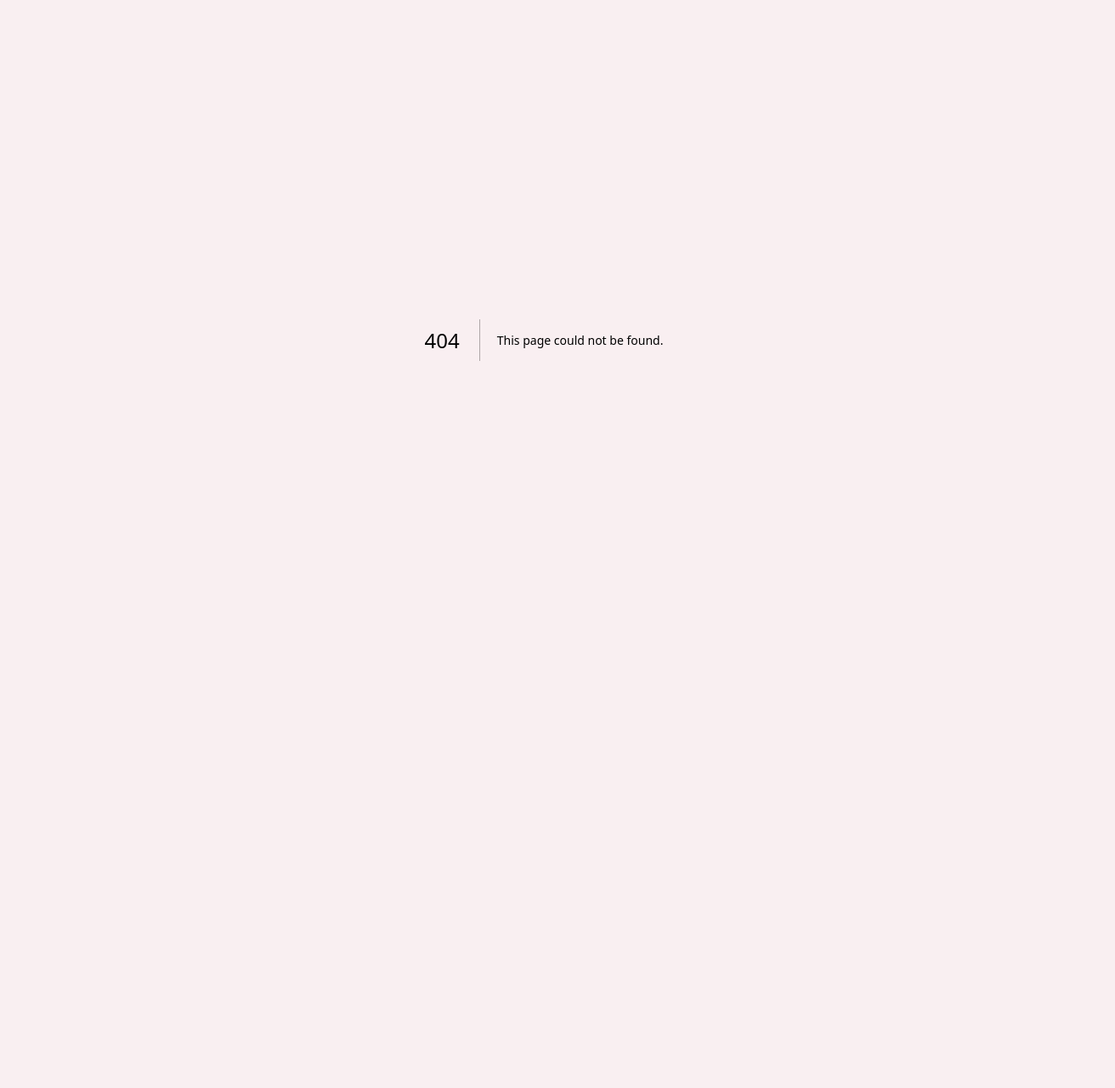
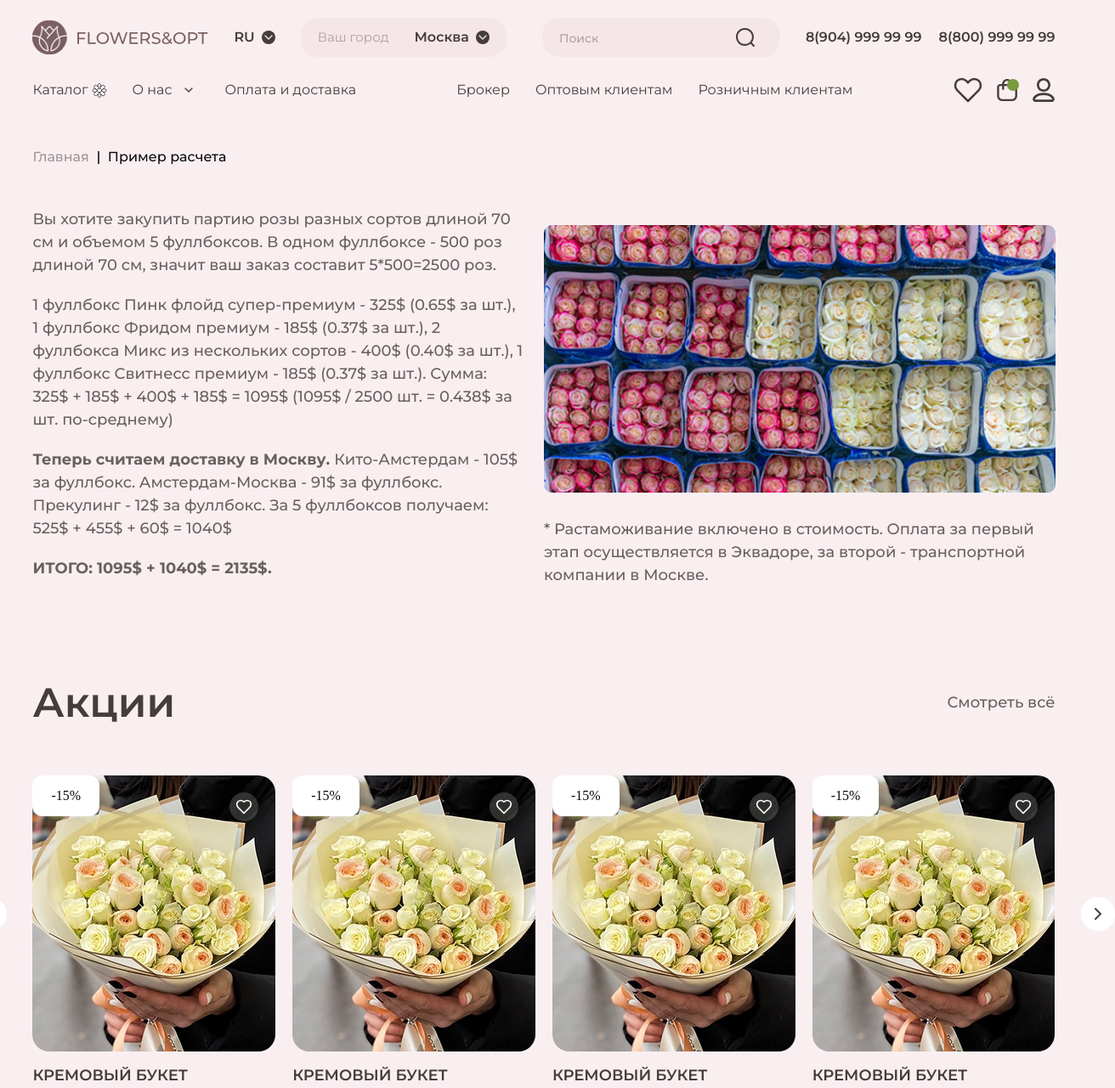
Before and after one commit to OktamovShokhjahon/flower-online-shop, a Next.js app: page /example-calculation in a window 1280 px wide. Before the commit this address had no page. Shown: the top 1281 px of the page at 85% size, 1312 px wide, since content can reach past the window. Before the commit the page ends 800 px from the top, so only its background shows below. Built offline with nearby package versions, Linux system fonts and the light colour scheme.

Commit message:
example calculation end

```diff
--- a/app/(root)/_components/breadcrumps.jsx
+++ b/app/(root)/_components/breadcrumps.jsx
@@ -1,6 +1,7 @@
 "use client";
 
 import Link from "next/link";
+import { Fragment } from "react";
 
 function BreadCrumps({ links }) {
   return (
@@ -8,10 +9,9 @@ function BreadCrumps({ links }) {
       {links &&
         links.map((link, idx) => {
           return (
-            <>
+            <Fragment key={idx}>
               <Link
                 href={link.href}
-                key={idx}
                 className={
                   idx !== links.length - 1
                     ? "text-[16px] leading-[20px] font-medium font-montserrat text-[#453C3C80]/50"
@@ -25,7 +25,7 @@ function BreadCrumps({ links }) {
               ) : (
                 ""
               )}
-            </>
+            </Fragment>
           );
         })}
     </div>
--- /dev/null
+++ b/app/(root)/example-calculation/page.jsx
@@ -0,0 +1,149 @@
+"use client";
+
+import Image from "next/image";
+import BreadCrumps from "../_components/breadcrumps";
+import img1 from "../../../public/images/example-calculation-1.png";
+import { Swiper, SwiperSlide } from "swiper/react";
+// import swiperRef from "swiper";
+import "swiper/css";
+import "swiper/css/pagination";
+import "swiper/css/navigation";
+import { Autoplay, Navigation, Pagination } from "swiper/modules";
+import CustomImage from "../_components/image";
+import { ChevronLeft, ChevronRight, Heart } from "lucide-react";
+import { useMediaQuery } from "usehooks-ts";
+import { useRef } from "react";
+import { styles } from "../_components/helpers";
+
+const breadCrumps = [
+  {
+    name: "Главная",
+    href: "/",
+  },
+  {
+    name: "Пример расчета",
+    href: "/example-calculation",
+  },
+];
+
+function ExampleCalculation() {
+  const swiperRef = useRef(null);
+  const isMobile = useMediaQuery("(max-width: 768px)");
+
+  return (
+    <div className="main-container">
+      <BreadCrumps links={breadCrumps} />
+
+      <div className="mt-[50px] flex justify-between flex-col desktop:flex-row">
+        <div className="w-full desktop:w-[48%] flex flex-col gap-[20px]">
+          <p className="light-description">
+            Вы хотите закупить партию розы разных сортов длиной 70 см и объемом
+            5 фуллбоксов. В одном фуллбоксе - 500 роз длиной 70 см, значит ваш
+            заказ составит 5*500=2500 роз.
+          </p>
+          <p className="light-description">
+            1 фуллбокс Пинк флойд супер-премиум - 325$ (0.65$ за шт.), 1
+            фуллбокс Фридом премиум - 185$ (0.37$ за шт.), 2 фуллбокса Микс из
+            нескольких сортов - 400$ (0.40$ за шт.), 1 фуллбокс Свитнесс премиум
+            - 185$ (0.37$ за шт.). Сумма: 325$ + 185$ + 400$ + 185$ = 1095$
+            (1095$ / 2500 шт. = 0.438$ за шт. по-среднему)
+          </p>
+          <p className="light-description">
+            <span>Теперь считаем доставку в Москву. </span>
+            Кито-Амстердам - 105$ за фуллбокс. Амстердам-Москва - 91$ за
+            фуллбокс. Прекулинг - 12$ за фуллбокс. За 5 фуллбоксов получаем:
+            525$ + 455$ + 60$ = 1040$
+          </p>
+          <p className="light-description">
+            <span>ИТОГО: 1095$ + 1040$ = 2135$.</span>
+          </p>
+        </div>
+        <div className="mt-[20px] w-full desktop:w-[50%]">
+          <Image src={img1} alt="image" layout="responsive" />
+          <p className="light-description mt-[30px]">
+            * Растаможивание включено в стоимость. Оплата за первый этап
+            осуществляется в Эквадоре, за второй - транспортной компании в
+            Москве.
+          </p>
+        </div>
+      </div>
+
+      <div className="mt-[100px]">
+        <div className="flex justify-between items-center mb-[50px]">
+          <h1 className="bold-title">Акции</h1>
+          <p className="light-description">Смотреть всё</p>
+        </div>
+
+        <div className="mb-[100px]">
+          <div className="xl:w-[1360px] mx-auto w-full relative">
+            <Swiper
+              onSwiper={(swiper) => (swiperRef.current = swiper)}
+              modules={[Autoplay, Navigation]}
+              loop={true}
+              slidesPerView={isMobile ? 2 : 4}
+              spaceBetween={20}
+              className="w-full h-full z-[3]"
+            >
+              {[1, 2, 3, 4, 5, 6, 7, 8, 9, 10].map((c) => {
+                return (
+                  <SwiperSlide className="relative w-full" key={c}>
+                    <div className="w-full flex flex-col gap-4 relative">
+                      <div className="absolute top-2 right-2 md:top-5 md:right-5 z-[2]">
+                        <div
+                          className={`w-[22px] h-[22px] md:w-[34px] md:h-[34px] rounded-full bg-[#DBE0D233]/20 flex items-center justify-center ${styles.active}`}
+                        >
+                          <Heart className="text-white w-[14px] md:w-[20px]" />
+                        </div>
+                      </div>
+                      <div className="w-full h-[157px] md:h-[325px] relative md:rounded-[20px] rounded-[10px]">
+                        <CustomImage
+                          image="/images/vit.webp"
+                          title="vitrina"
+                          fill
+                          className1="object-cover md:rounded-[20px] rounded-[10px]"
+                        />
+                      </div>
+                      <p className="text-[13px] leading-[16px] polo:text-[18px] polo:leading-[24px] text-mainBlack uppercase font-montserrat font-semibold">
+                        Кремовый букет пионовидных роз
+                      </p>
+                      <div className="w-full flex gap-[12px] md:items-center md:flex-row flex-col md:justify-between">
+                        <p className="text-[18px] leading-[24px] text-mainBlack font-montserrat font-semibold">
+                          4 290 ₽
+                          <span className="ml-[5px] bg-red-700 text-white text-[12px] line-through">
+                            4890 ₽
+                          </span>
+                        </p>
+                        <button
+                          className={`w-full xs:w-[155px] h-[50px] md:h-[54px] md:rounded-[20px] rounded-[10px] text-white bg-[#7D6064] md:bg-[#F5E7E7] font-montserrat md:text-mainBlack ${styles.active} text-[14px] leading-[18px] md:text-[18px] md:leading-[24px] font-normal hover:bg-mainBlack hover:text-mainWhite transition-all ease-in-out duration-500`}
+                        >
+                          Купить
+                        </button>
+                      </div>
+                    </div>
+                    <div className="absolute left-0 top-0 bg-white py-[12px] px-[22px] rounded-t-[12px] rounded-b-[12px] rounded-[22px]">
+                      -15%
+                    </div>
+                  </SwiperSlide>
+                );
+              })}
+            </Swiper>
+            <button
+              className={`${styles.active} absolute top-[162.5px] md:flex hidden left-6 md:left-[-70px] transform -translate-y-1/2 bg-white z-[69] p-2 rounded-full text-mainBlack`}
+              onClick={() => swiperRef.current?.slidePrev()}
+            >
+              <ChevronLeft size={24} />
+            </button>
+            <button
+              className={`${styles.active} absolute top-[162.5px] md:flex hidden right-6 md:right-[-70px] transform -translate-y-1/2 bg-white z-[69] p-2 rounded-full text-mainBlack`}
+              onClick={() => swiperRef.current?.slideNext()}
+            >
+              <ChevronRight size={24} />
+            </button>
+          </div>
+        </div>
+      </div>
+    </div>
+  );
+}
+
+export default ExampleCalculation;
--- a/app/(root)/layout.js
+++ b/app/(root)/layout.js
@@ -19,7 +19,9 @@ export default function RootLayout({ children }) {
       <main className="select-none pt-[75px] desktop:pt-[155px]">
         {children}
       </main>
-      <footer>{/* <Footer /> */}</footer>
+      <footer>
+        <Footer />
+      </footer>
     </div>
   );
 }
--- a/app/globals.css
+++ b/app/globals.css
@@ -100,6 +100,11 @@ html {
   @apply text-[#453C3CCC] text-[18px] font-[500] font-montserrat;
 }
 
+.bold-description span,
+.light-description span {
+  @apply font-[700] text-[18px] font-montserrat;
+}
+
 .button {
   @apply h-[60px] xl:h-[67px] md:rounded-[20px] rounded-[10px] bg-[#7D6064] text-[#fff] text-[16px] leading-[22px] xl:text-[18px] xl:leading-[24px] font-normal font-montserrat hover:opacity-[0.8] transition-all;
 }
```
Also changed, not shown: tsconfig.json (+4 -9 lines), public/images/example-calculation-1.png (added).
